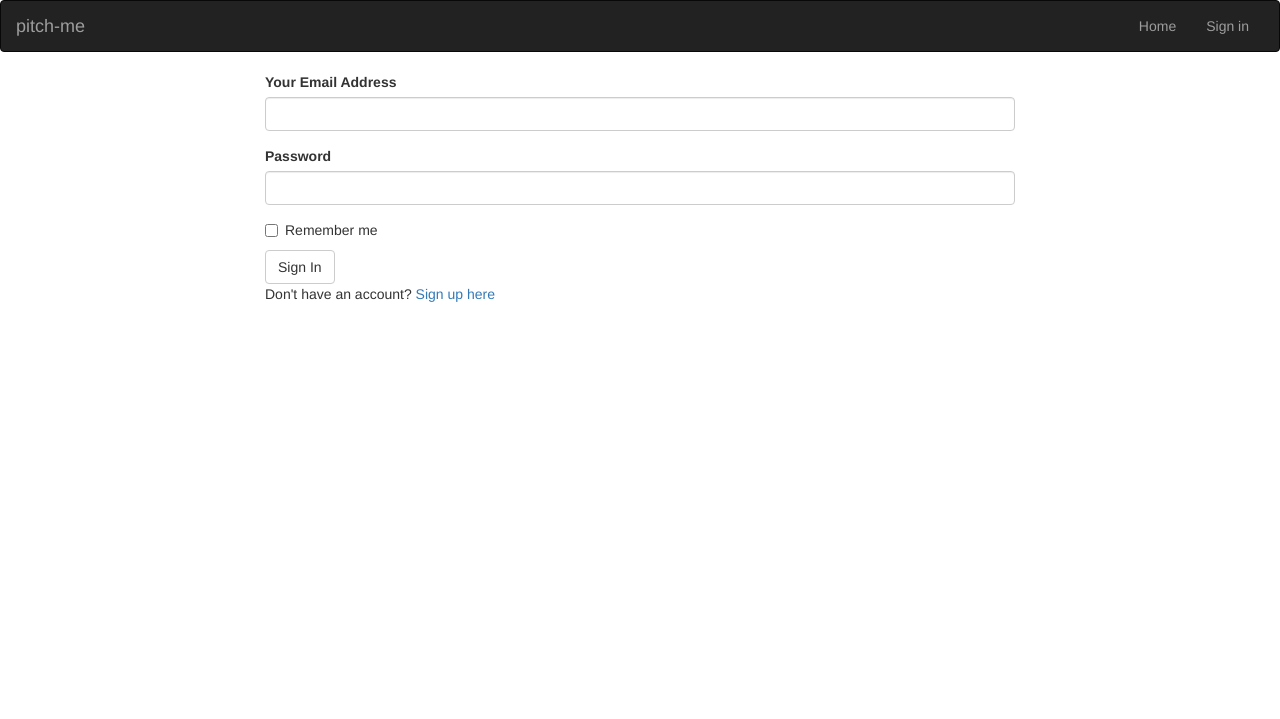
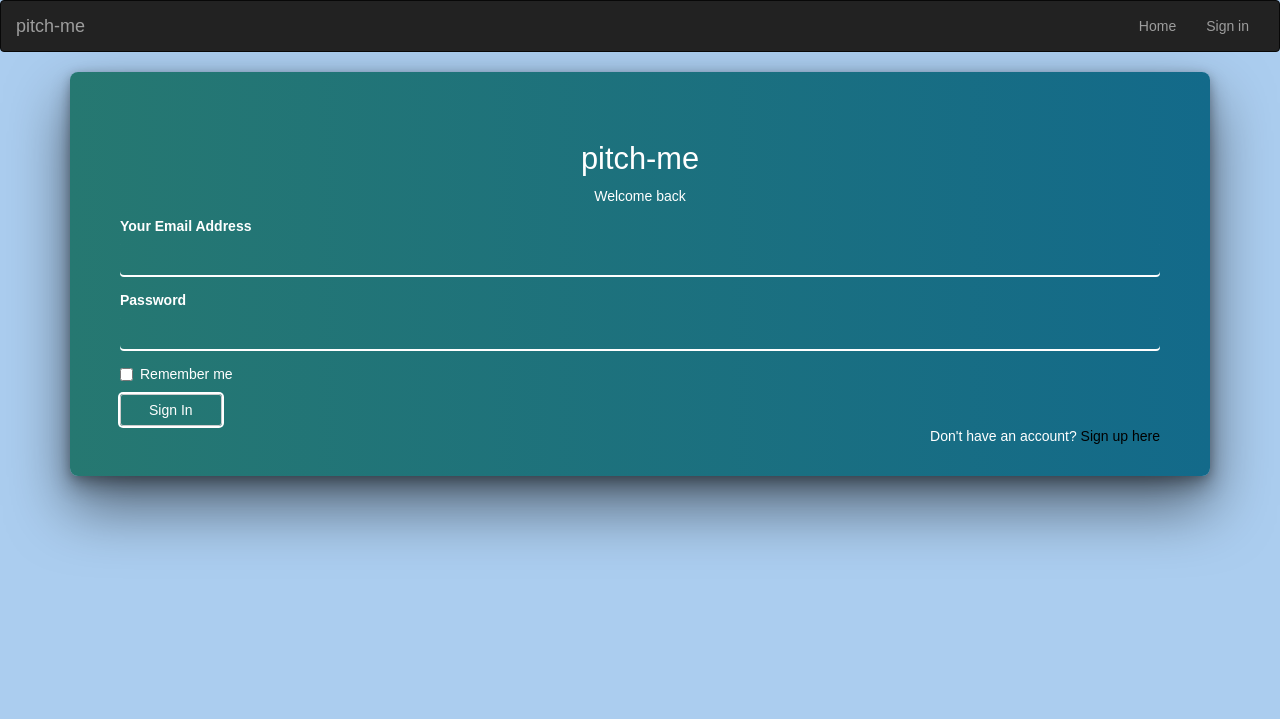
Before and after one commit to 96olbap/pitch-me, a Flask app: page /authenticate/login in a window 1280 px wide. Shown: the top 719 px of the page. Run offline with Flask 2, Linux system fonts and the light colour scheme; some libraries are stand-ins or nearby versions.

Commit message:
This commit will add styling to login page

```diff
--- a/app/static/css/login.css
+++ b/app/static/css/login.css
@@ -0,0 +1,91 @@
+body {
+    background: #ABCDEF;
+    font-family: Assistant, sans-serif;
+    min-height: 90vh;
+}
+
+.login {
+    color: white;
+    background: #136a8a;
+    background: -webkit-linear-gradient(to right, #267871, #136a8a);
+    background: linear-gradient(to right, #267871, #136a8a);
+    margin: auto;
+    box-shadow: 0px 2px 10px rgba(0, 0, 0, 0.2), 0px 10px 20px rgba(0, 0, 0, 0.3), 0px 30px 60px 1px rgba(0, 0, 0, 0.5);
+    border-radius: 8px;
+    padding: 50px;
+}
+
+.login .head {
+    display: flex;
+    align-items: center;
+    justify-content: center;
+}
+
+.login .head .company {
+    font-size: 2.2em;
+}
+
+.login .msg {
+    text-align: center;
+}
+
+.form-control {
+    border: none;
+    background: none;
+    box-shadow: 0px 2px 0px 0px white;
+    width: 100%;
+    color: white;
+    font-size: 1em;
+    outline: none;
+}
+
+.login .form #email::placeholder {
+    color: #D3D3D3;
+}
+
+
+/* input#password.form-control {
+    border: none;
+    background: none;
+    box-shadow: 0px 2px 0px 0px white;
+    width: 100%;
+    color: white;
+    font-size: 1em;
+    outline: none;
+    margin-bottom: 20px;
+    margin-top: 20px;
+} */
+
+.login .form .form-control::placeholder {
+    color: #D3D3D3;
+}
+
+.login .form .btn-default {
+    background: none;
+    text-decoration: none;
+    color: white;
+    box-shadow: 0px 0px 0px 2px white;
+    border-radius: 3px;
+    padding: 5px 2em;
+    transition: 0.5s;
+}
+
+.login .form .btn-default:hover {
+    background: white;
+    color: dimgray;
+    transition: 0.5s;
+}
+
+.login .forgot {
+    text-decoration: none;
+    color: white;
+    float: right;
+}
+
+.login .forgot a {
+    color: black;
+}
+
+.login .forgot a:hover {
+    color: whitesmoke;
+}
--- a/app/templates/auth/login.html
+++ b/app/templates/auth/login.html
@@ -1,21 +1,24 @@
 {% extends 'base.html'%} {% import 'bootstrap/wtf.html' as wtf%} {% block styles %} {{ super() }}
 <link rel="stylesheet" href="{{ url_for('static', filename='css/login.css')}}"> {% endblock %} {% block content %}
-<div class="container">
-    <div class="row">
-        <div class="col-md-2"> </div>
-        <div class="col-md-8">
-            <!--Flash message -->
-            {% for message in get_flashed_messages() %}
-            <div class="alert alert-danger">
-                <button type="button" class="close" data-dismiss="alert">&times;</button> {{ message }}
-            </div>
-            {% endfor %}
-            <!-- Login form -->
+<div class="container container-fluid">
+    <section class='login' id='login'>
+        <div class='head'>
+            <h1 class='company'>pitch-me</h1>
+        </div>
+        <p class='msg'>Welcome back</p>
+        <!-- Flash message -->
+        {% for message in get_flashed_messages() %}
+        <div class="alert alert-danger">
+            <button type="button" class="close" data-dismiss="alert">&times;</button> {{ message }}
+        </div>
+        {% endfor %}
+        <div class='form'>
             {{wtf.quick_form(login_form)}}
-            <p> Don't have an account? <a href="{{url_for('auth.register')}}">Sign up here</a></p>
+            <p class="forgot"> Don't have an account? <a href="{{url_for('auth.register')}}">Sign up here</a></p>
         </div>
-        <div clas="col-md-2"> </div>
-    </div>
+    </section>
 </div>
+<!-- partial -->
+<script src="./script.js"></script>
 
 {% endblock%}
```
